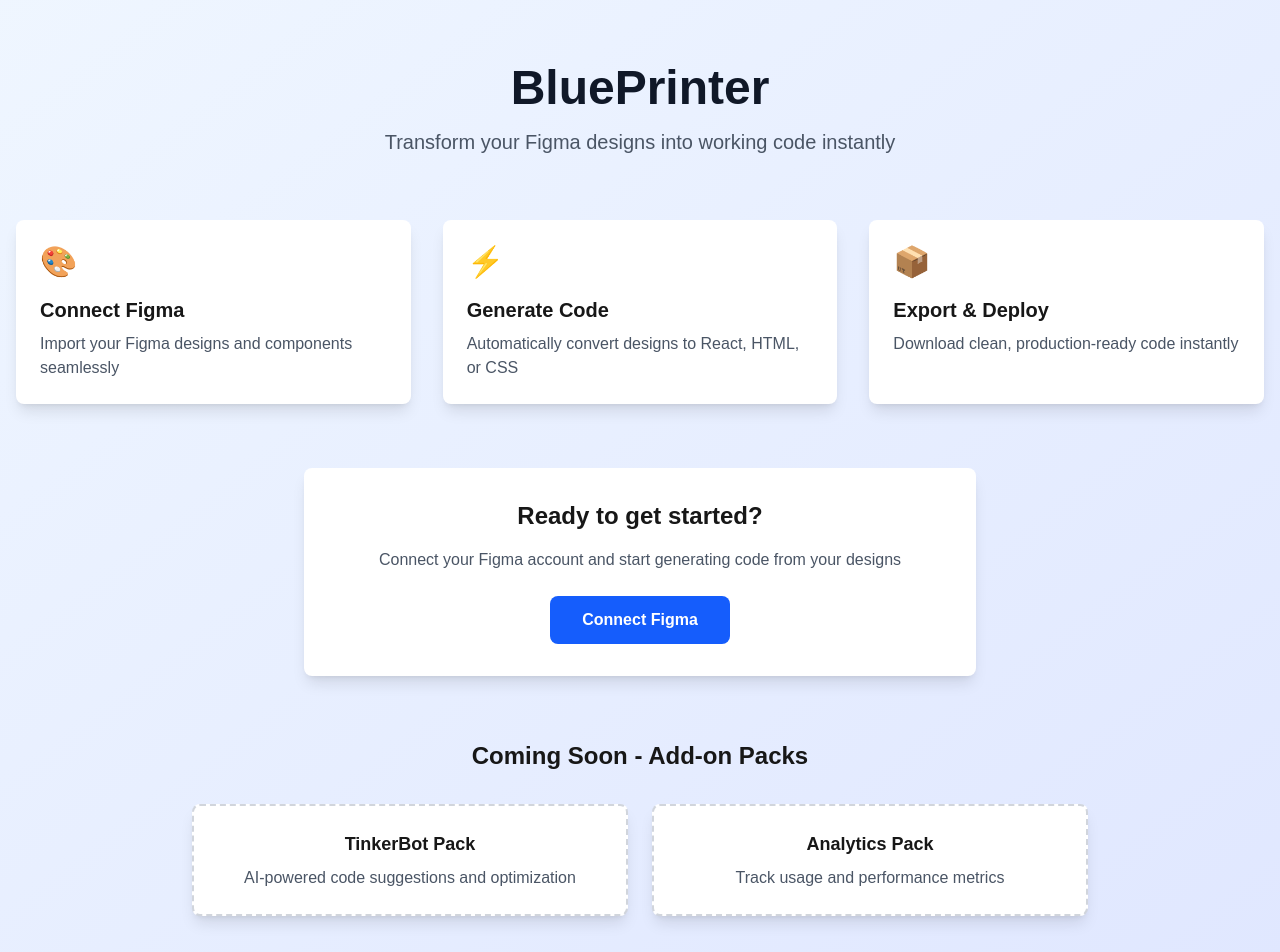
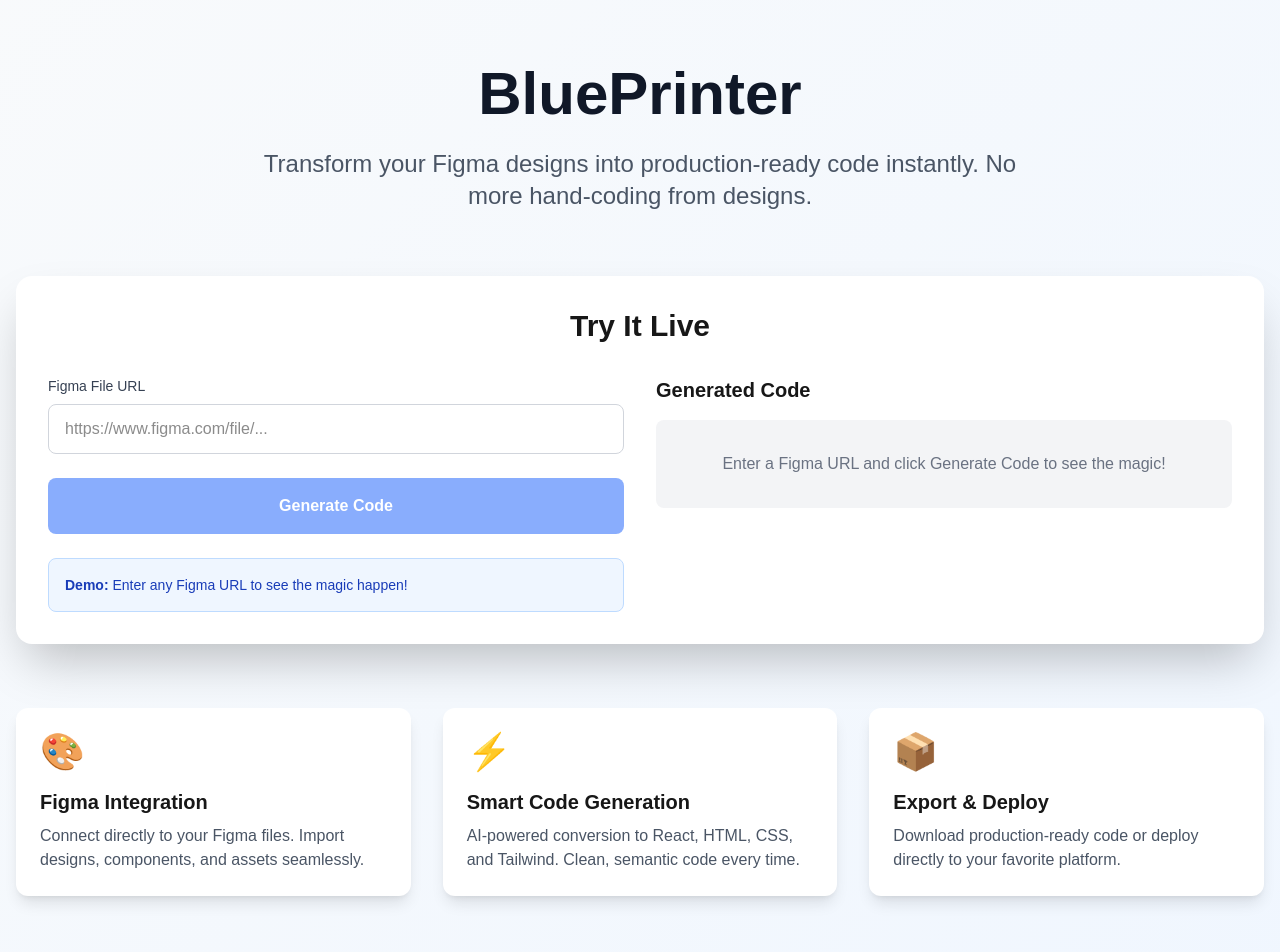
Before and after one commit to TinkerBotAgent/AI-Agency, a Next.js app: page / in a window 1280 px wide. Shown: the top 952 px of the page. Built offline with nearby package versions, Linux system fonts and the light colour scheme.

Commit message:
Update page.tsx

```diff
--- a/src/app/page.tsx
+++ b/src/app/page.tsx
@@ -1,69 +1,177 @@
+'use client';
+
+import { useState } from 'react';
+
 export default function Home() {
+  const [figmaUrl, setFigmaUrl] = useState('');
+  const [isGenerating, setIsGenerating] = useState(false);
+  const [generatedCode, setGeneratedCode] = useState<{
+    react: string;
+    html: string;
+    css: string;
+    tailwind: string;
+  } | null>(null);
+
+  const handleGenerate = async () => {
+    setIsGenerating(true);
+    // Simulate API call
+    setTimeout(() => {
+      setGeneratedCode({
+        react: `const Button = () => {
   return (
-    <div className="min-h-screen bg-gradient-to-br from-blue-50 to-indigo-100">
+    <button className="bg-blue-600 text-white px-6 py-3 rounded-lg hover:bg-blue-700 transition-colors">
+      Click me
+    </button>
+  );
+};
+
+export default Button;`,
+        html: `<button style="background-color: #2563eb; color: white; padding: 12px 24px; border-radius: 8px;">
+  Click me
+</button>`,
+        css: `.button {
+  background-color: #2563eb;
+  color: white;
+  padding: 12px 24px;
+  border-radius: 8px;
+  border: none;
+  cursor: pointer;
+}`,
+        tailwind: `<button class="bg-blue-600 text-white px-6 py-3 rounded-lg hover:bg-blue-700">
+  Click me
+</button>`
+      });
+      setIsGenerating(false);
+    }, 2000);
+  };
+
+  return (
+    <div className="min-h-screen bg-gradient-to-br from-slate-50 to-blue-50">
+      {/* Hero Section */}
       <div className="container mx-auto px-4 py-16">
-        {/* Header */}
         <div className="text-center mb-16">
-          <h1 className="text-5xl font-bold text-gray-900 mb-4">
+          <h1 className="text-6xl font-bold text-gray-900 mb-6">
             BluePrinter
           </h1>
-          <p className="text-xl text-gray-600 mb-8">
-            Transform your Figma designs into working code instantly
+          <p className="text-2xl text-gray-600 mb-8 max-w-3xl mx-auto">
+            Transform your Figma designs into production-ready code instantly.
+            No more hand-coding from designs.
           </p>
         </div>
 
-        {/* Main Features */}
+        {/* Demo Section */}
+        <div className="bg-white rounded-2xl shadow-2xl p-8 mb-16">
+          <h2 className="text-3xl font-bold text-center mb-8">Try It Live</h2>
+
+          <div className="grid lg:grid-cols-2 gap-8">
+            {/* Input Section */}
+            <div className="space-y-6">
+              <div>
+                <label className="block text-sm font-medium text-gray-700 mb-2">
+                  Figma File URL
+                </label>
+                <input
+                  type="url"
+                  value={figmaUrl}
+                  onChange={(e) => setFigmaUrl(e.target.value)}
+                  placeholder="https://www.figma.com/file/..."
+                  className="w-full px-4 py-3 border border-gray-300 rounded-lg focus:ring-2 focus:ring-blue-500 focus:border-transparent"
+                />
+              </div>
+
+              <button
+                onClick={handleGenerate}
+                disabled={!figmaUrl || isGenerating}
+                className="w-full bg-blue-600 text-white px-6 py-4 rounded-lg font-semibold hover:bg-blue-700 disabled:opacity-50 disabled:cursor-not-allowed transition-colors"
+              >
+                {isGenerating ? 'Generating Code...' : 'Generate Code'}
+              </button>
+
+              {!figmaUrl && (
+                <div className="bg-blue-50 border border-blue-200 rounded-lg p-4">
+                  <p className="text-blue-800 text-sm">
+                    <strong>Demo:</strong> Enter any Figma URL to see the magic happen!
+                  </p>
+                </div>
+              )}
+            </div>
+
+            {/* Output Section */}
+            <div className="space-y-4">
+              <h3 className="text-xl font-semibold">Generated Code</h3>
+
+              {generatedCode ? (
+                <div className="space-y-4">
+                  <div>
+                    <h4 className="font-medium text-gray-700 mb-2">React Component</h4>
+                    <pre className="bg-gray-900 text-green-400 p-4 rounded-lg text-sm overflow-x-auto">
+                      <code>{generatedCode.react}</code>
+                    </pre>
+                  </div>
+
+                  <div>
+                    <h4 className="font-medium text-gray-700 mb-2">Tailwind CSS</h4>
+                    <pre className="bg-gray-900 text-blue-400 p-4 rounded-lg text-sm overflow-x-auto">
+                      <code>{generatedCode.tailwind}</code>
+                    </pre>
+                  </div>
+                </div>
+              ) : (
+                <div className="bg-gray-100 rounded-lg p-8 text-center text-gray-500">
+                  {isGenerating ? (
+                    <div className="flex items-center justify-center space-x-2">
+                      <div className="animate-spin rounded-full h-6 w-6 border-b-2 border-blue-600"></div>
+                      <span>Generating your code...</span>
+                    </div>
+                  ) : (
+                    'Enter a Figma URL and click Generate Code to see the magic!'
+                  )}
+                </div>
+              )}
+            </div>
+          </div>
+        </div>
+
+        {/* Features Section */}
         <div className="grid md:grid-cols-3 gap-8 mb-16">
-          <div className="bg-white rounded-lg p-6 shadow-lg">
-            <div className="text-blue-600 text-3xl mb-4">🎨</div>
-            <h3 className="text-xl font-semibold mb-2">Connect Figma</h3>
+          <div className="bg-white rounded-xl p-6 shadow-lg">
+            <div className="text-blue-600 text-4xl mb-4">🎨</div>
+            <h3 className="text-xl font-semibold mb-2">Figma Integration</h3>
             <p className="text-gray-600">
-              Import your Figma designs and components seamlessly
+              Connect directly to your Figma files. Import designs, components, and assets seamlessly.
             </p>
           </div>
 
-          <div className="bg-white rounded-lg p-6 shadow-lg">
-            <div className="text-blue-600 text-3xl mb-4">⚡</div>
-            <h3 className="text-xl font-semibold mb-2">Generate Code</h3>
+          <div className="bg-white rounded-xl p-6 shadow-lg">
+            <div className="text-blue-600 text-4xl mb-4">⚡</div>
+            <h3 className="text-xl font-semibold mb-2">Smart Code Generation</h3>
             <p className="text-gray-600">
-              Automatically convert designs to React, HTML, or CSS
+              AI-powered conversion to React, HTML, CSS, and Tailwind. Clean, semantic code every time.
             </p>
           </div>
 
-          <div className="bg-white rounded-lg p-6 shadow-lg">
-            <div className="text-blue-600 text-3xl mb-4">📦</div>
+          <div className="bg-white rounded-xl p-6 shadow-lg">
+            <div className="text-blue-600 text-4xl mb-4">📦</div>
             <h3 className="text-xl font-semibold mb-2">Export & Deploy</h3>
             <p className="text-gray-600">
-              Download clean, production-ready code instantly
+              Download production-ready code or deploy directly to your favorite platform.
             </p>
           </div>
         </div>
 
         {/* CTA Section */}
-        <div className="text-center">
-          <div className="bg-white rounded-lg p-8 shadow-lg max-w-2xl mx-auto">
-            <h2 className="text-2xl font-semibold mb-4">Ready to get started?</h2>
-            <p className="text-gray-600 mb-6">
-              Connect your Figma account and start generating code from your designs
-            </p>
-            <button className="bg-blue-600 text-white px-8 py-3 rounded-lg font-semibold hover:bg-blue-700 transition-colors">
-              Connect Figma
+        <div className="text-center bg-gradient-to-r from-blue-600 to-purple-600 rounded-2xl p-12 text-white">
+          <h2 className="text-4xl font-bold mb-4">Ready to Save Hours of Development?</h2>
+          <p className="text-xl mb-8 opacity-90">
+            Join thousands of developers who&apos;ve already transformed their workflow
+          </p>
+          <div className="flex flex-col sm:flex-row gap-4 justify-center">
+            <button className="bg-white text-blue-600 px-8 py-4 rounded-lg font-semibold hover:bg-gray-100 transition-colors">
+              Start Free Trial
             </button>
-          </div>
-        </div>
-
-        {/* Add-on Packs Preview */}
-        <div className="mt-16 text-center">
-          <h3 className="text-2xl font-semibold mb-8">Coming Soon - Add-on Packs</h3>
-          <div className="grid md:grid-cols-2 gap-6 max-w-4xl mx-auto">
-            <div className="bg-white rounded-lg p-6 shadow-lg border-2 border-dashed border-gray-300">
-              <h4 className="text-lg font-semibold mb-2">TinkerBot Pack</h4>
-              <p className="text-gray-600">AI-powered code suggestions and optimization</p>
-            </div>
-            <div className="bg-white rounded-lg p-6 shadow-lg border-2 border-dashed border-gray-300">
-              <h4 className="text-lg font-semibold mb-2">Analytics Pack</h4>
-              <p className="text-gray-600">Track usage and performance metrics</p>
-            </div>
+            <button className="border-2 border-white text-white px-8 py-4 rounded-lg font-semibold hover:bg-white hover:text-blue-600 transition-colors">
+              View Pricing
+            </button>
           </div>
         </div>
       </div>
```
